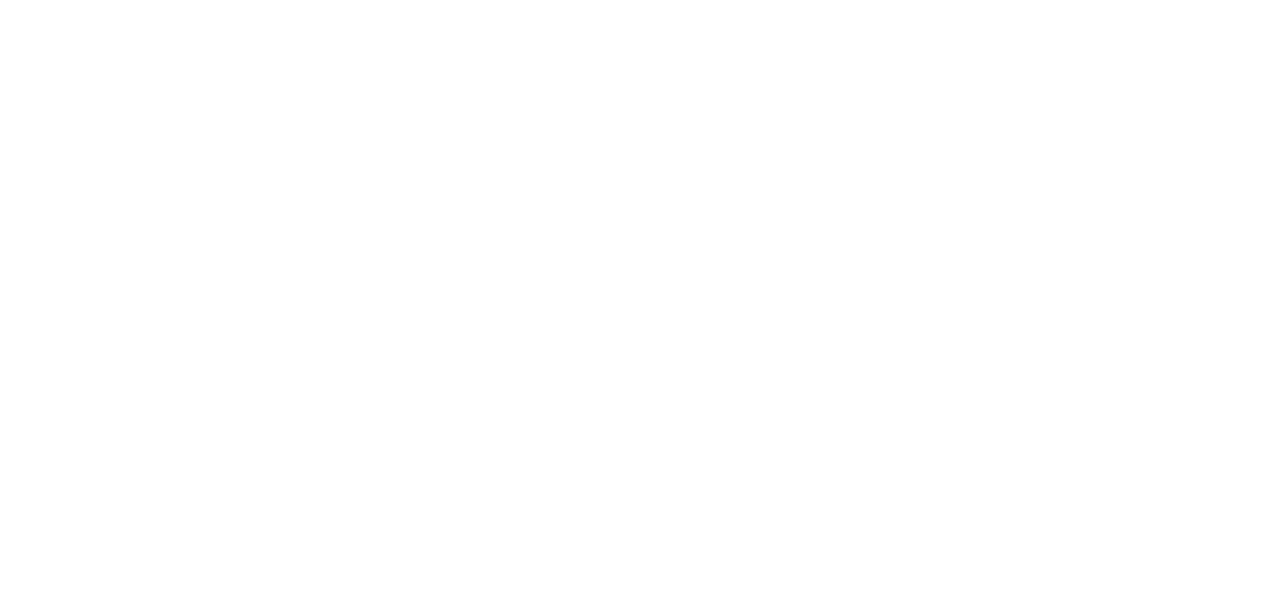
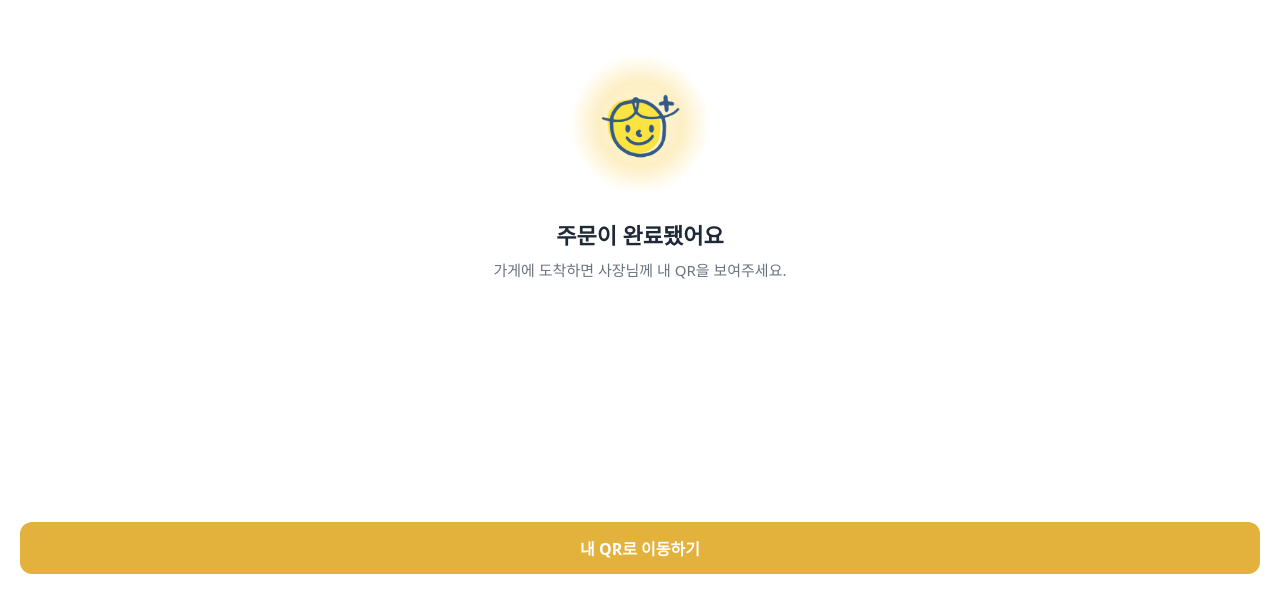
Before and after one commit to kakaotechcampus-4/ktc4-kyungpook-6, a React (Vite) app in the folder app/: page /child/order/complete in a window 1280 px wide. Before the commit this address had no page. Shown: the part 186-798 px from the top of the page. Built offline with nearby package versions, Linux system fonts and the light colour scheme; a web font is replaced by a local one.

Commit message:
feat(app): 아동 주문 완료 화면 추가

```diff
--- a/app/src/App.tsx
+++ b/app/src/App.tsx
@@ -18,6 +18,7 @@ import OwnerCheckInResultPage from "./pages/OwnerCheckInResultPage";
 import ChildStoreListPage from "./pages/ChildStoreListPage";
 import ChildStoreDetailPage from "./pages/ChildStoreDetailPage";
 import ChildOrderPage from "./pages/ChildOrderPage";
+import ChildOrderCompletePage from "./pages/ChildOrderCompletePage";
 
 function App() {
   return (
@@ -46,6 +47,7 @@ function App() {
         <Route path="/child/stores" element={<ChildStoreListPage />} />
         <Route path="/child/stores/:storeId" element={<ChildStoreDetailPage />} />
         <Route path="/child/stores/:storeId/order" element={<ChildOrderPage />} />
+        <Route path="/child/order/complete" element={<ChildOrderCompletePage />} />
       </Routes>
     </BrowserRouter>
   );
--- a/app/src/hooks/childOrder.ts
+++ b/app/src/hooks/childOrder.ts
@@ -7,11 +7,10 @@ import { getChildStoreOpenStatus } from "../utils/childStoreStatus";
 import { useNow } from "./childStoreList";
 
 /*
-  주문한 뒤 넘어갈 화면.
-  주문 API 와 주문 완료 화면이 아직 없어서, 주문하기를 누르면 서버를 부르지 않고 아동 홈으로 넘긴다.
-  API·화면이 생기면 submit 과 AFTER_ORDER_PATH 만 바꾼다.
+  주문한 뒤 넘어갈 주문 완료 화면.
+  주문 API 가 아직 없어서, 주문하기를 누르면 서버를 부르지 않고 바로 넘긴다. API 가 생기면 submit 만 바꾼다.
 */
-const AFTER_ORDER_PATH = "/child/home";
+const AFTER_ORDER_PATH = "/child/order/complete";
 
 export type UseChildOrderResult = {
   /** 주소의 번호에 맞는 가게. 없는 번호면 null — 화면은 가게 목록으로 돌려보낸다. */
--- /dev/null
+++ b/app/src/pages/ChildOrderCompletePage.tsx
@@ -0,0 +1,34 @@
+import { useNavigate } from "react-router-dom";
+import logo from "../assets/good-radar-logo.png";
+import PrimaryButton from "../components/ui/PrimaryButton";
+
+/* 로고 뒤의 노란 빛. 회원가입 완료 화면(OwnerSignupCompletePage)과 같은 피그마 값이다. */
+const GLOW_BACKGROUND =
+  "radial-gradient(circle closest-side, rgb(255 248 225) 0%, rgb(253 239 196) 60%, rgb(253 239 196 / 0) 100%)";
+
+/* 아동 내 QR 화면. 아직 없어서 누르면 빈 화면이 뜬다. 화면이 생기면 App.tsx 에 같은 주소로 붙인다. */
+const MY_QR_PATH = "/child/qr";
+
+/** 아동 주문 완료. 주문하기를 누르면 온다. */
+function ChildOrderCompletePage() {
+  const navigate = useNavigate();
+
+  return (
+    <main className="flex min-h-screen flex-col bg-white px-5 pt-[env(safe-area-inset-top)] pb-[calc(40px+env(safe-area-inset-bottom))]">
+      <section className="flex flex-1 flex-col items-center justify-center">
+        <div
+          className="mb-6 flex size-[140px] items-center justify-center rounded-full"
+          style={{ background: GLOW_BACKGROUND }}
+        >
+          <img src={logo} alt="" className="size-20" />
+        </div>
+        <h1 className="pb-2 text-center text-[22px] leading-[normal] font-bold text-[#1f2937]">주문이 완료됐어요</h1>
+        <p className="text-center text-[15px] leading-6 text-[#6b7280]">가게에 도착하면 사장님께 내 QR을 보여주세요.</p>
+      </section>
+
+      <PrimaryButton onClick={() => navigate(MY_QR_PATH, { replace: true })}>내 QR로 이동하기</PrimaryButton>
+    </main>
+  );
+}
+
+export default ChildOrderCompletePage;
```
